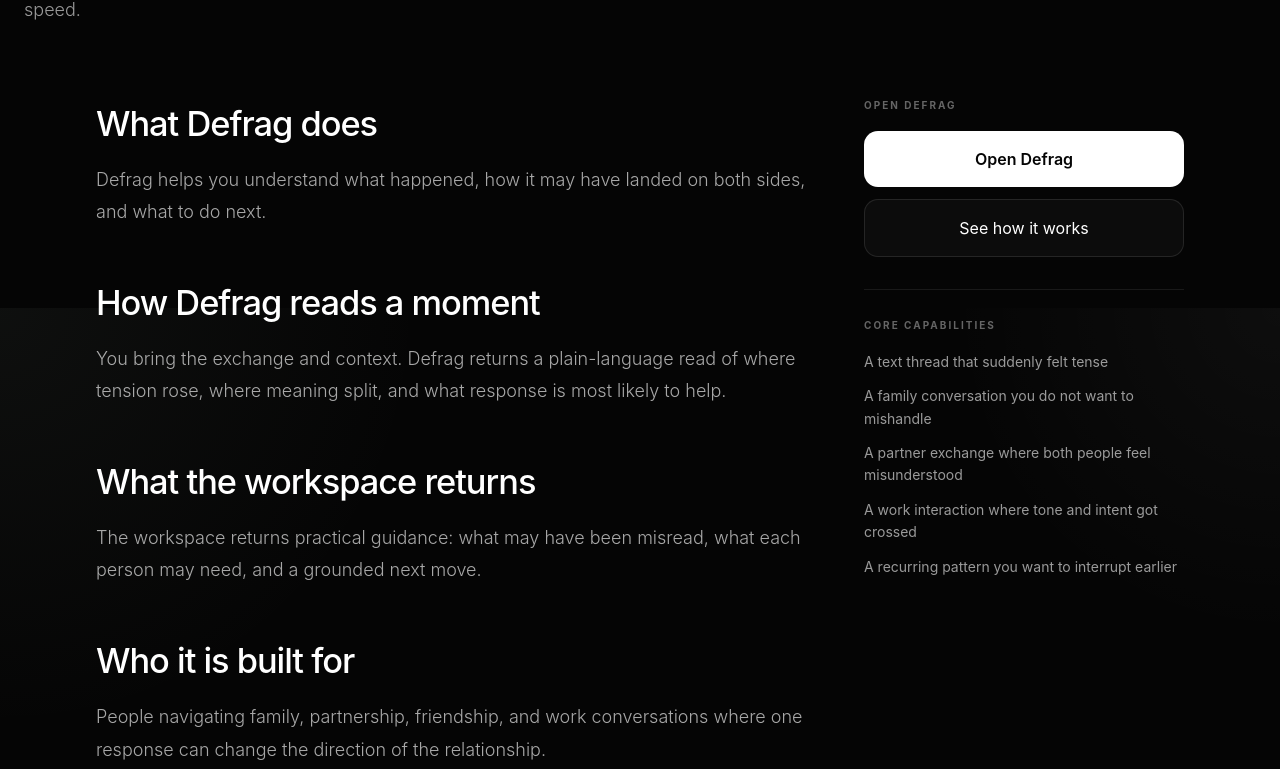
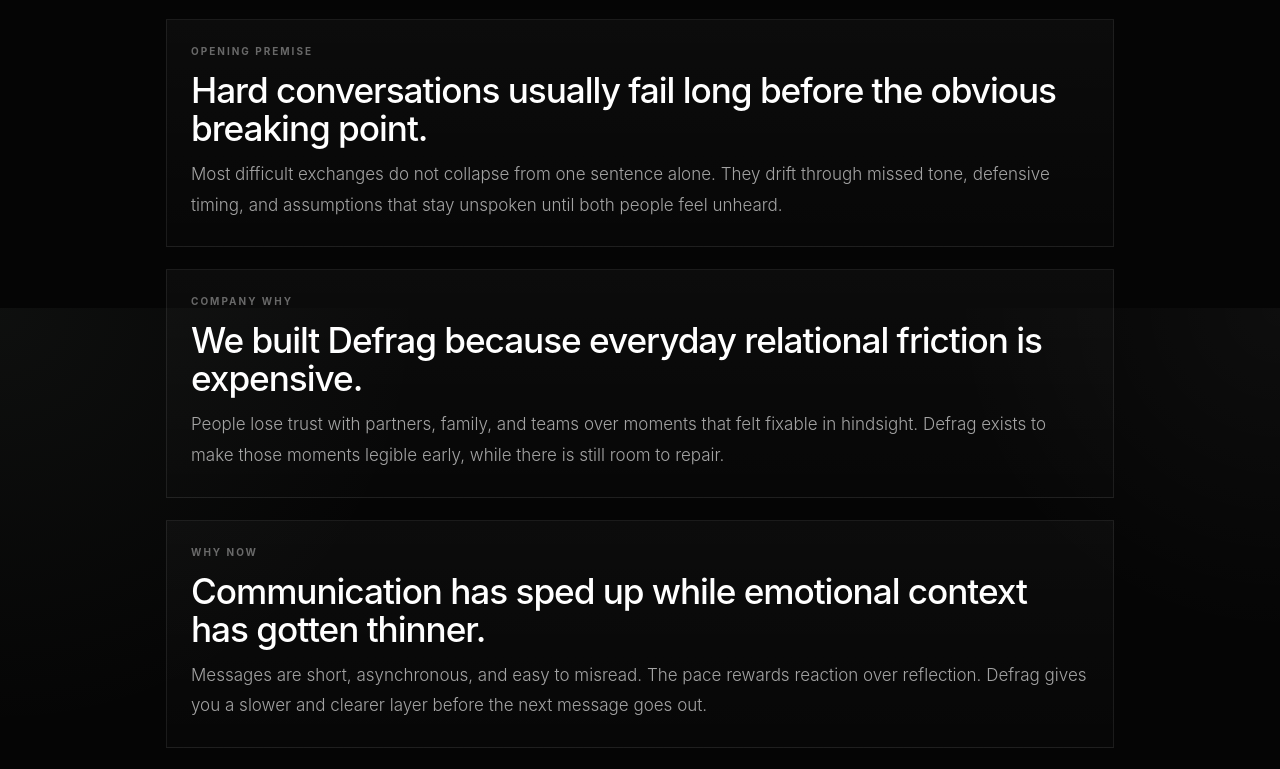
Before and after one commit to chadjameso93-netizen/defragsrelationalswap, a Next.js app in the folder apps/web/: page /about in a window 1280 px wide. Shown: the part 492-1261 px from the top of the page. Built offline with nearby package versions, Linux system fonts and the light colour scheme.

Commit message:
Redesign about/legal pages and add how-it-works route

```diff
--- a/apps/web/src/app/about/page.tsx
+++ b/apps/web/src/app/about/page.tsx
@@ -1,59 +1,84 @@
 import Link from "next/link";
 import { AppShell } from "../../components/app-shell";
-import { marketingCopy } from "../../content/marketingCopy";
+
+const sequence = [
+  {
+    label: "Opening premise",
+    title: "Hard conversations usually fail long before the obvious breaking point.",
+    body: "Most difficult exchanges do not collapse from one sentence alone. They drift through missed tone, defensive timing, and assumptions that stay unspoken until both people feel unheard.",
+  },
+  {
+    label: "Company why",
+    title: "We built Defrag because everyday relational friction is expensive.",
+    body: "People lose trust with partners, family, and teams over moments that felt fixable in hindsight. Defrag exists to make those moments legible early, while there is still room to repair.",
+  },
+  {
+    label: "Why now",
+    title: "Communication has sped up while emotional context has gotten thinner.",
+    body: "Messages are short, asynchronous, and easy to misread. The pace rewards reaction over reflection. Defrag gives you a slower and clearer layer before the next message goes out.",
+  },
+  {
+    label: "Mission",
+    title: "Our mission is practical relational clarity.",
+    body: "Defrag helps you name what happened, compare how it may have landed, and choose one grounded next step. Not diagnosis. Not labels. Just clearer choices in moments that matter.",
+  },
+  {
+    label: "Close",
+    title: "Bring one live moment. Leave with a response you can stand behind.",
+    body: "We are building Defrag as a focused tool for people who care about the relationship and still need better boundaries, better language, and better timing.",
+  },
+];
 
 export default function AboutPage() {
   return (
     <AppShell
-      eyebrow={marketingCopy.about.eyebrow}
-      title={marketingCopy.about.title}
-      description={marketingCopy.about.description}
+      eyebrow="About Defrag"
+      title="A text-led system for higher-stakes human moments."
+      description="Defrag is designed as an editorial sequence: why this problem matters, why we exist, and what mission guides the product."
       accent="#c8d8a2"
     >
-      <div style={{ maxWidth: 1120, margin: "0 auto", padding: "0 16px" }}>
-        <div style={{ display: "grid", gridTemplateColumns: "minmax(0, 1fr) 320px", gap: 56 }} className="about-grid">
-          <div style={{ display: "grid", gap: 48 }}>
-            {marketingCopy.about.sections.map((section) => (
-              <div key={section.title} style={{ display: "grid", gap: 14 }}>
-                <h2 style={{ margin: 0, fontSize: "clamp(1.6rem, 3vw, 2.15rem)", fontWeight: 500, letterSpacing: "-0.03em", color: "white" }}>
+      <div style={{ maxWidth: 980, margin: "0 auto", padding: "0 16px", display: "grid", gap: 22 }}>
+        {sequence.map((section, index) => (
+          <section
+            key={section.title}
+            className="about-sequence"
+            style={{
+              display: "grid",
+              gap: 12,
+              padding: "24px 24px 26px",
+              border: "1px solid rgba(255,255,255,0.08)",
+              background: "linear-gradient(180deg, rgba(255,255,255,0.03), rgba(255,255,255,0.012))",
+              animation: `aboutRise 420ms ease ${index * 100}ms both`,
+            }}
+          >
+            <div style={{ fontSize: 10, fontWeight: 700, letterSpacing: "0.2em", textTransform: "uppercase", color: "rgba(245,245,245,0.4)" }}>
+              {section.label}
+            </div>
+            <h2 style={{ margin: 0, fontSize: "clamp(1.6rem, 3vw, 2.2rem)", lineHeight: 1.08, fontWeight: 500, letterSpacing: "-0.03em", color: "white" }}>
               {section.title}
             </h2>
-                <p style={{ margin: 0, color: "rgba(245, 245, 245, 0.68)", lineHeight: 1.82, fontSize: 18, fontWeight: 300 }}>{section.body}</p>
-              </div>
+            <p style={{ margin: 0, color: "rgba(245,245,245,0.66)", lineHeight: 1.8, fontSize: 17, fontWeight: 300 }}>
+              {section.body}
+            </p>
+          </section>
         ))}
-          </div>
 
-          <aside className="about-aside" style={{ display: "flex", flexDirection: "column", gap: 32 }}>
-            <div>
-              <div style={{ fontSize: 10, fontWeight: 700, letterSpacing: "0.2em", textTransform: "uppercase", color: "rgba(245, 245, 245, 0.4)", marginBottom: 18 }}>
-                Open Defrag
-              </div>
-              <div style={{ display: "grid", gap: 12 }}>
-                <Link href="/enter" style={{ display: "flex", alignItems: "center", justifyContent: "center", padding: "16px", borderRadius: 14, background: "white", color: "#050505", textDecoration: "none", fontWeight: 600, fontSize: 16 }}>
+        <div style={{ display: "flex", gap: 12, flexWrap: "wrap", paddingTop: 8 }}>
+          <Link href="/enter" style={{ display: "inline-flex", alignItems: "center", justifyContent: "center", padding: "14px 18px", background: "#f5f5f5", color: "#050505", textDecoration: "none", fontWeight: 600 }}>
             Open Defrag
           </Link>
-                <Link href="/studio#how-it-works" style={{ display: "flex", alignItems: "center", justifyContent: "center", padding: "16px", borderRadius: 14, border: "1px solid rgba(255,255,255,0.1)", background: "rgba(255,255,255,0.03)", color: "white", textDecoration: "none", fontSize: 16 }}>
+          <Link href="/how-it-works" style={{ display: "inline-flex", alignItems: "center", justifyContent: "center", padding: "14px 18px", border: "1px solid rgba(255,255,255,0.12)", background: "rgba(255,255,255,0.03)", color: "white", textDecoration: "none" }}>
             See how it works
           </Link>
         </div>
       </div>
 
-            <div style={{ paddingTop: 28, borderTop: "1px solid rgba(255, 255, 255, 0.08)", display: "grid", gap: 18 }}>
-              <div style={{ fontSize: 10, fontWeight: 700, letterSpacing: "0.2em", textTransform: "uppercase", color: "rgba(245, 245, 245, 0.4)" }}>
-                Core capabilities
-              </div>
-              <div style={{ display: "grid", gap: 12 }}>
-                {marketingCopy.coreValue.capabilities.map((item) => (
-                  <div key={item} style={{ fontSize: 14, color: "rgba(245,245,245,0.62)", lineHeight: 1.6 }}>
-                    {item}
-                  </div>
-                ))}
-              </div>
-            </div>
-          </aside>
-        </div>
-      </div>
-      <style>{`@media (max-width: 900px) { .about-grid { grid-template-columns: 1fr !important; gap: 48px !important; } .about-aside { padding-top: 32px; border-top: 1px solid rgba(255, 255, 255, 0.08); } }`}</style>
+      <style>{`
+        @keyframes aboutRise {
+          from { opacity: 0; transform: translateY(12px); }
+          to { opacity: 1; transform: translateY(0); }
+        }
+      `}</style>
     </AppShell>
   );
 }
--- a/apps/web/src/content/marketingCopy.ts
+++ b/apps/web/src/content/marketingCopy.ts
@@ -103,7 +103,7 @@
     primaryCtaLabel: "Open Defrag",
     primaryCtaHref: "/enter",
     secondaryCtaLabel: "See how it works",
-    secondaryCtaHref: "/studio#how-it-works",
+    secondaryCtaHref: "/how-it-works",
   },
   outputVisibility: {
     kicker: "What you get",
@@ -251,6 +251,6 @@
     primaryCtaLabel: "Open Defrag",
     primaryCtaHref: "/enter",
     secondaryCtaLabel: "See how it works",
-    secondaryCtaHref: "/studio#how-it-works",
+    secondaryCtaHref: "/how-it-works",
   },
 };
```
Also changed, not shown: apps/web/src/app/how-it-works/page.tsx (added, +100 -0 lines), apps/web/src/app/privacy/page.tsx (+32 -39 lines), apps/web/src/app/terms/page.tsx (+32 -39 lines). Lines whose indentation alone changed are shown as unchanged.
